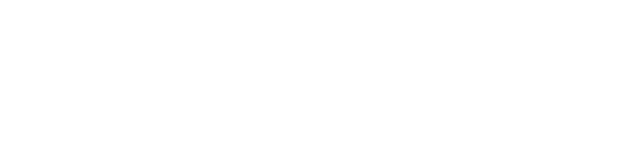
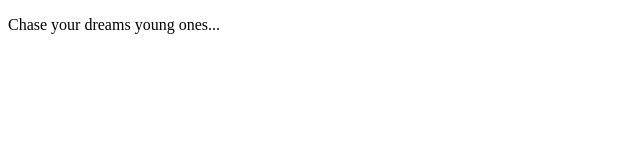
Before and after one commit to stephanow/BluMoneyTribute, a plain HTML site: page index.html in a window 1280 px wide. Shown: the whole page, without its empty margins (0-640 px from the left). Drawn offline with Linux system fonts and the light colour scheme.

Commit message:
Update index.html

```diff
--- a/index.html
+++ b/index.html
@@ -1,7 +1,10 @@
 <!DOCTYPE html>
 <html>
 <body>
+<head>
+  <p>Chase your dreams young ones...</p>
 
+</head>
 <audio autoplay>
 
   <source src="chase-the-life-blu-money-triplejunearthed-192k-4511361-4511346-140666.mp3
```
